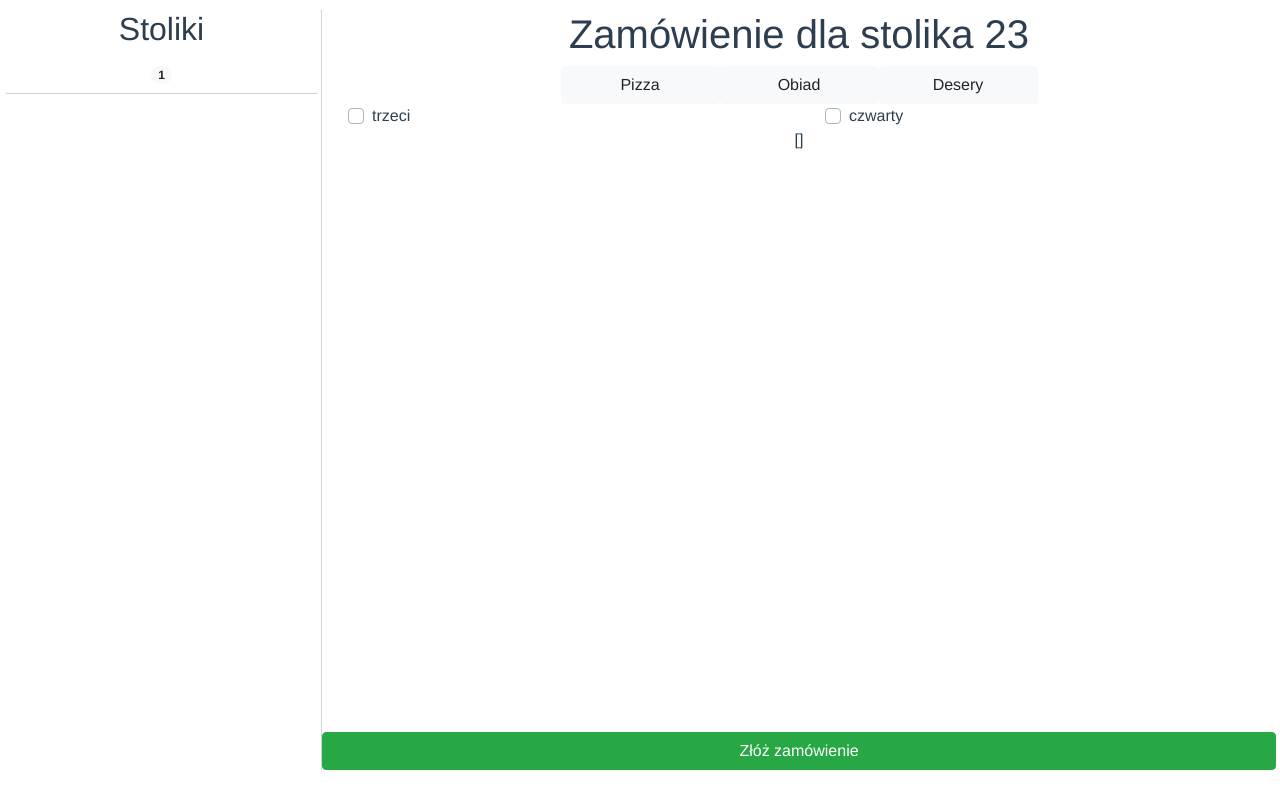
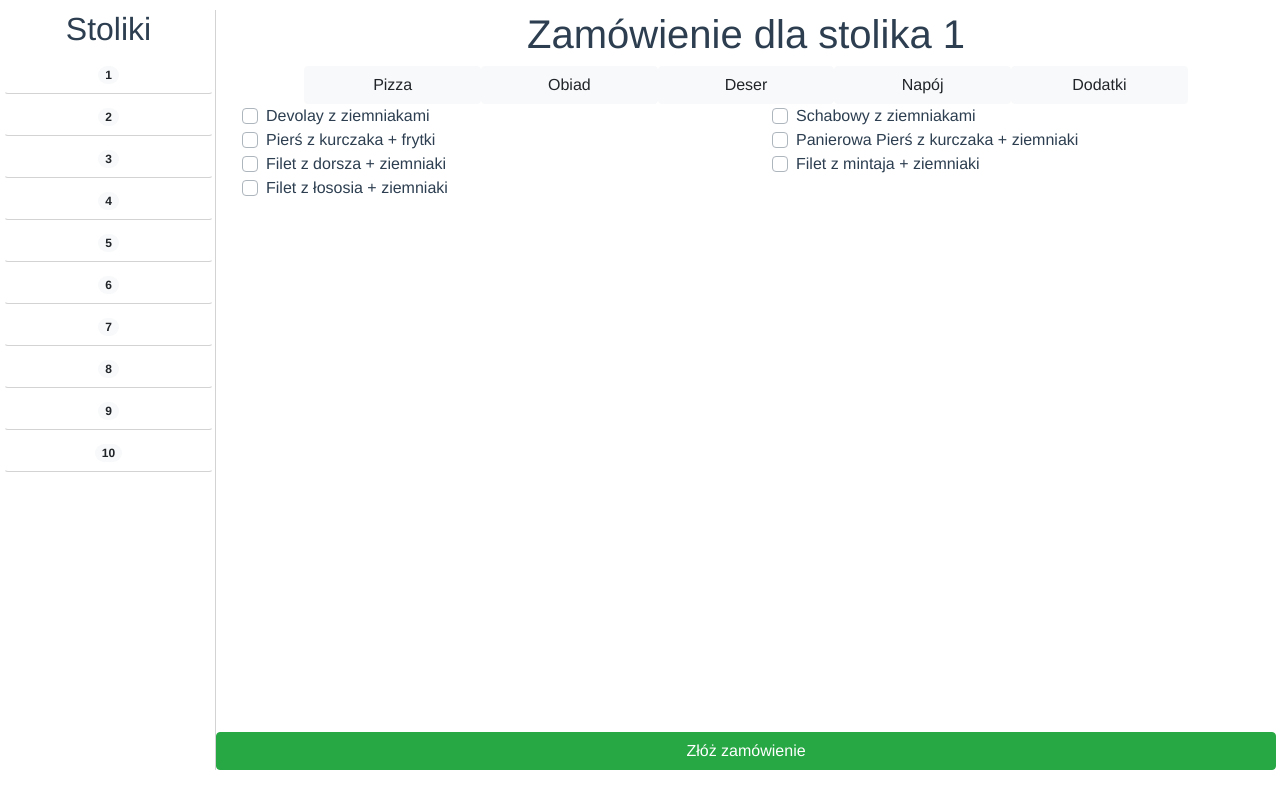
Before and after one commit to Gortix/Restaurant, a Vue app: page / in a window 1280 px wide. Built offline with nearby package versions, Linux system fonts and the light colour scheme.

Commit message:
Added test data and few changes to give abilitie to switch betweeon restaurant table's orders

```diff
--- /dev/null
+++ b/public/data/data.json
@@ -0,0 +1,30 @@
+{
+  "categories": ["Pizza", "Obiad", "Deser", "Napój", "Dodatki"],
+  "products":[
+    {"name": "Margherita", "category": "Pizza"},
+    {"name": "Prosciutto", "category": "Pizza"},
+    {"name": "Prataiolo", "category": "Pizza"},
+    {"name": "Salame", "category": "Pizza"},
+    {"name": "Cacciatore", "category": "Pizza"},
+    {"name": "Spinace", "category": "Pizza"},
+    {"name": "Diavolo", "category": "Pizza"},
+    {"name": "Parma", "category": "Pizza"},
+    {"name": "Devolay z ziemniakami", "category": "Obiad"},
+    {"name": "Schabowy z ziemniakami", "category": "Obiad"},
+    {"name": "Pierś z kurczaka + frytki", "category": "Obiad"},
+    {"name": "Panierowa Pierś z kurczaka + ziemniaki", "category": "Obiad"},
+    {"name": "Filet z dorsza + ziemniaki", "category": "Obiad"},
+    {"name": "Filet z mintaja + ziemniaki", "category": "Obiad"},
+    {"name": "Filet z łososia + ziemniaki", "category": "Obiad"},
+    {"name": "Zestaw surówek", "category": "Dodatki"},
+    {"name": "Frytki", "category": "Dodatki"},
+    {"name": "Ziemniaki", "category": "Dodatki"},
+    {"name": "Sosy", "category": "Dodatki"},
+    {"name": "Cola", "category": "Napój"},
+    {"name": "Sok pomarańczowy", "category": "Napój"},
+    {"name": "Sok owocowy", "category": "Napój"},
+    {"name": "Woda", "category": "Napój"},
+    {"name": "Herbata", "category": "Napój"}
+
+  ]
+}
--- /dev/null
+++ b/public/data/tables.json
@@ -0,0 +1,15 @@
+{
+  "tables": [
+    {"id": 1, "order":[] },
+    {"id": 2, "order":[] },
+    {"id": 3, "order":[] },
+    {"id": 4, "order":[] },
+    {"id": 5, "order":[] },
+    {"id": 6, "order":[] },
+    {"id": 7, "order":[] },
+    {"id": 8, "order":[] },
+    {"id": 9, "order":[] },
+    {"id": 10, "order":[] }
+
+  ]
+}
--- a/src/App.vue
+++ b/src/App.vue
@@ -10,8 +10,8 @@
       <product v-for="prd in products" :prod="prd"  />
     </div> -->
 
-    <tablesSection  class="col" />
-    <order class="col-9"  :firstChoose="choosed" :tableNumber="tableNumber" :categories="categories" :products="productsNew" />
+    <tablesSection :availableTables="availableTables"  class="col" />
+    <order class="col-10" :choosed="getTableOrder.order"  :firstChoose="choosedMenu" :tableNumber="tableNumber" :categories="categories" :products="productsNew" />
     <!-- <restaurantTable :tableNumber='1' @chosedTable="tableNumber = $event" />
       <restaurantTable :tableNumber='2' /> -->
 
@@ -30,18 +30,49 @@ export default {
   name: 'app',
   data: function() {
   return{
-    tableNumber:23,
-    choosed:"Obiad",
-    categories: ["Pizza", "Obiad", "Desery"],
-    products: ["Pierwszy", "Drugi", "trzeci", "czwarty"],
-    productsNew:[
-      {name: "Pierwszy", category: "Pizza"},
-      {name: "Drugi", category: "Pizza"},
-      {name: "trzeci", category: "Obiad"},
-      {name: "czwarty", category: "Obiad"},
+    availableTables: {},
+    tableNumber:1,
+    choosedMenu:"Obiad",
+    categories: '',
+    productsNew:'',
+  }
+},
+methods: {
 
-    ],
+   readTextFile: function(file)
+   {
+   var result;
+     var rawFile = new XMLHttpRequest();
+     rawFile.open("GET", file, false);
+     rawFile.onreadystatechange = function ()
+     {
+         if(rawFile.readyState === 4)
+         {
+             if(rawFile.status === 200 || rawFile.status == 0)
+             {
+                 result = rawFile.responseText;
+
+             }
+         }
+     }
+     rawFile.send(null);
+      return JSON.parse(result);
+    }
+},
+computed:{
+  getTableOrder : function(nm){
+    let pr= this;
+    console.log(this.availableTables.find((x) => {return x.id==pr.tableNumber }));
+    console.log(this.availableTables.find((x) => {return x.id==pr.tableNumber }).id);
+    console.log(this.availableTables.find((x) => {return x.id==pr.tableNumber }).order);
+    return this.availableTables.find((x) => {return x.id==pr.tableNumber })
   }
+},
+created: function() {
+  let startData= this.readTextFile("./data/data.json");
+  this.categories= startData.categories;
+  this.productsNew=  startData.products;
+  this.availableTables= this.readTextFile("./data/tables.json").tables;
 },
   components: {
     tablesSection,
--- a/src/components/Order.vue
+++ b/src/components/Order.vue
@@ -27,7 +27,6 @@
   </div>
 
   <button id="order" type="button" class="btn btn-success btn-block" name="button">Złóż zamówienie</button>
-  {{choosed}}
 
 
 </div>
@@ -42,12 +41,13 @@ export default {
   data:function() {
     return {
       choosedCategory:this.firstChoose,
-      choosed:[]
+
     }
   },
   props:{
     firstChoose:String,
    tableNumber: Number,
+         choosed:Array,
     products: Array,
     categories: Array
   },
--- a/src/components/RestaurantTable.vue
+++ b/src/components/RestaurantTable.vue
@@ -1,5 +1,5 @@
 <template>
-  <button class="btn  btn-block my-1" :class="getStatus" >
+  <button class="btn  btn-block my-1" @click="$emit('chosedTable', tableNumber)" :class="getStatus" >
      <span class="badge badge-pill badge-light">{{tableNumber}}</span>
 
 
--- a/src/components/TablesSection.vue
+++ b/src/components/TablesSection.vue
@@ -1,7 +1,7 @@
 <template >
   <div >
       <h2> Stoliki </h2>
-      <restaurantTable :tableNumber='1' @chosedTable="tableNumber = $event"  />
+      <restaurantTable v-for="nm in availableTables" :key="nm.id" :tableNumber='nm.id' @chosedTable="$parent.tableNumber = $event"  />
 
   </div>
 </template>
@@ -18,7 +18,10 @@ export default {
   return{
     tableNumber:23,
     name:"Daria"
-  }}
+  }},
+  props: {
+    availableTables: {type:Array}
+  }
 }
 </script>
 
```
